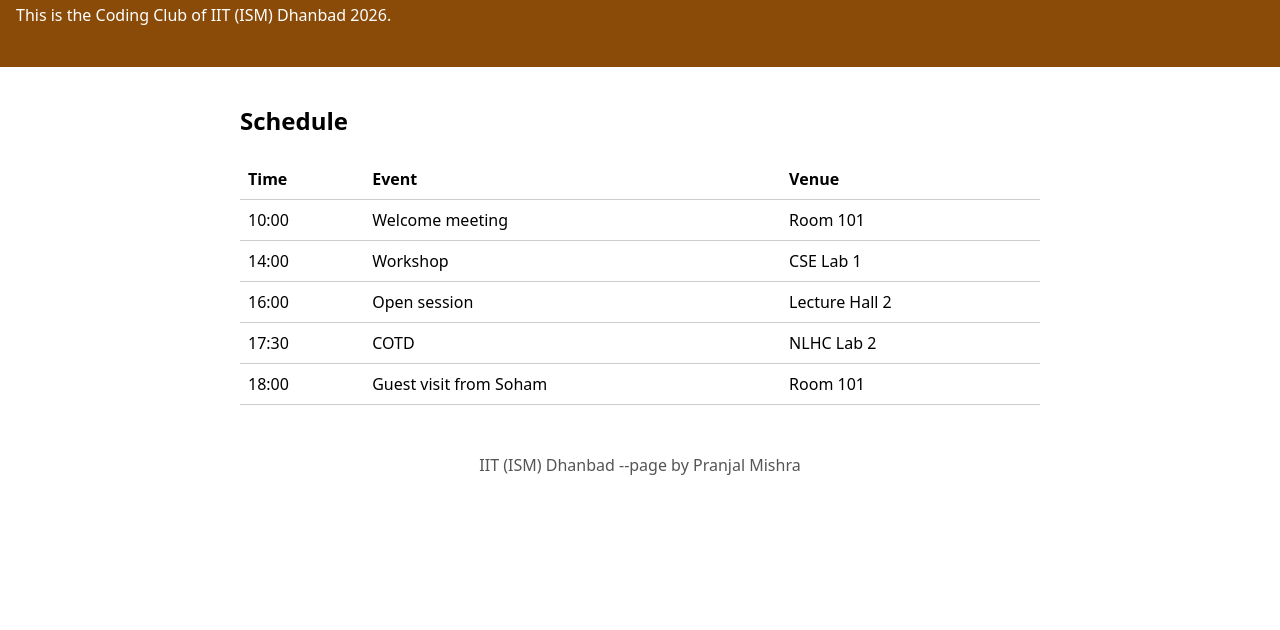
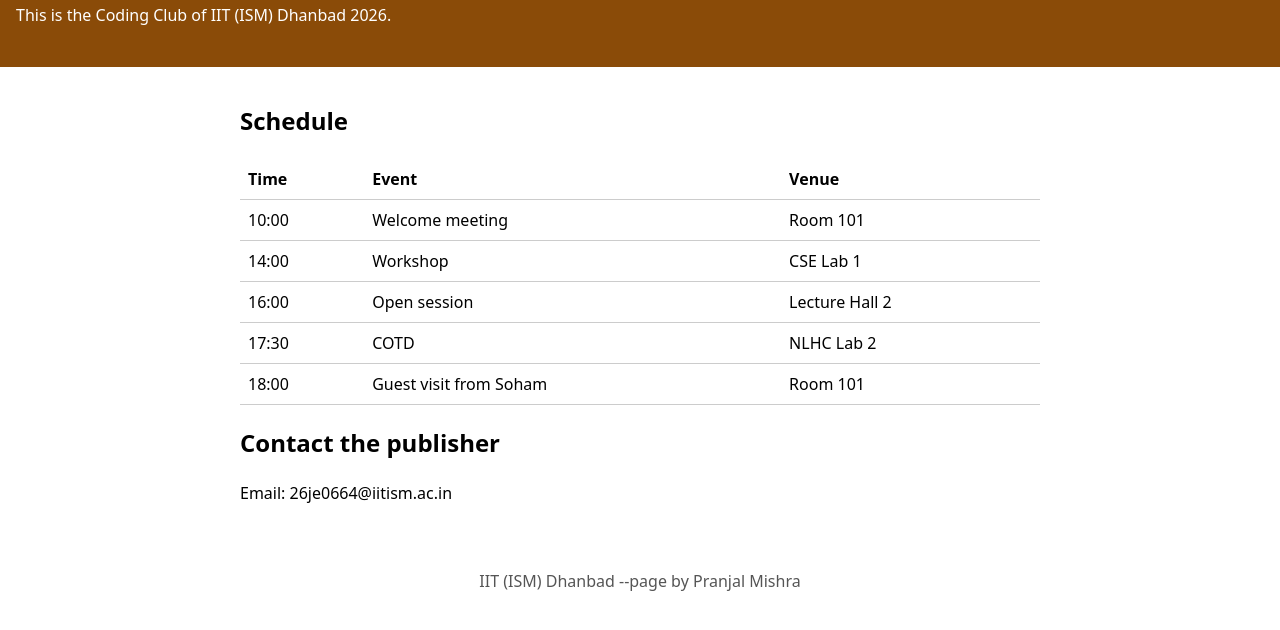
Before and after one commit to Pranjal-2805/Coding-club-page, a plain HTML site: page index.html in a window 1280 px wide. Shown: the part 112-742 px from the top of the page. Drawn offline with Linux system fonts and the light colour scheme.

Commit message:
Add a contact section

```diff
--- a/index.html
+++ b/index.html
@@ -28,6 +28,9 @@
         </tbody>
       </table>
     </section>
+    <section id="contact">
+	    <h2>Contact the publisher</h2>
+	    <p>Email: 26je0664@iitism.ac.in</p>
   </main>
 
   <footer>
```
